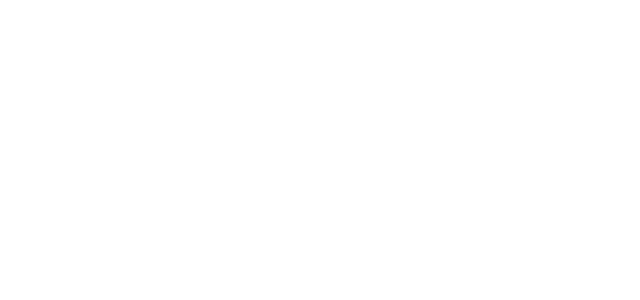
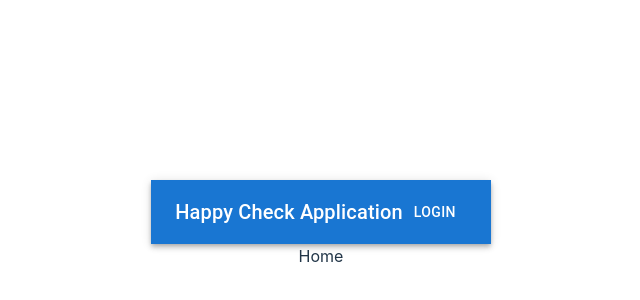
Before and after one commit to JulianCeleita/HappyCheck-app, a React (Vite) app: page / in a window 1280 px wide. Shown: the part 176-476 px from the top of the page, without its empty margins (319-959 px from the left). Built offline with nearby package versions, Linux system fonts and the light colour scheme.

Commit message:
Navbar added

```diff
--- a/src/App.tsx
+++ b/src/App.tsx
@@ -1,9 +1,13 @@
 import './App.css'
+import Navbar from './components/Navbar/Navbar'
+import { Home } from './pages'
 
 function App() {
 
   return (
     <div className="App">
+      <Navbar/>
+      <Home/>
     </div>
   )
 }
--- a/src/components/Navbar/Navbar.tsx
+++ b/src/components/Navbar/Navbar.tsx
@@ -1,8 +1,21 @@
-import React from 'react';
+import { AppBar, Button, Toolbar, Typography } from "@mui/material";
+import React from "react";
+
 export interface NavbarInterface {}
 
-const Navbar : React.FC<NavbarInterface> = () => {
-	return <div>Navbar</div>;
+const Navbar: React.FC<NavbarInterface> = () => {
+  return (
+    <div>
+      <AppBar position="static">
+        <Toolbar>
+          <Typography variant="h6" component="div" sx={{ flexGrow: 1 }}>
+            Happy Check Application
+          </Typography>
+          <Button color="inherit">Login</Button>
+        </Toolbar>
+      </AppBar>
+    </div>
+  );
 };
 
 export default Navbar;
--- a/src/components/Navbar/index.ts
+++ /dev/null
@@ -1 +0,0 @@
-export * from './Navbar';
```
